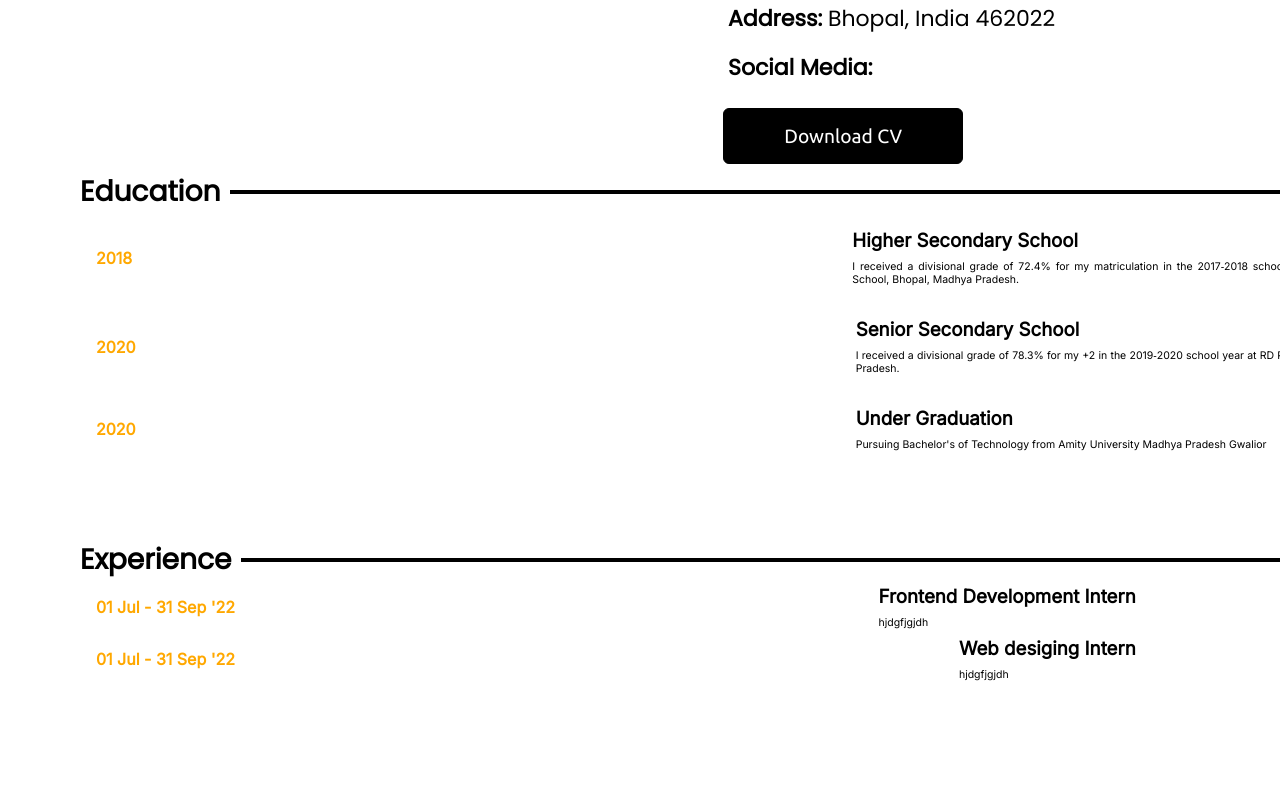
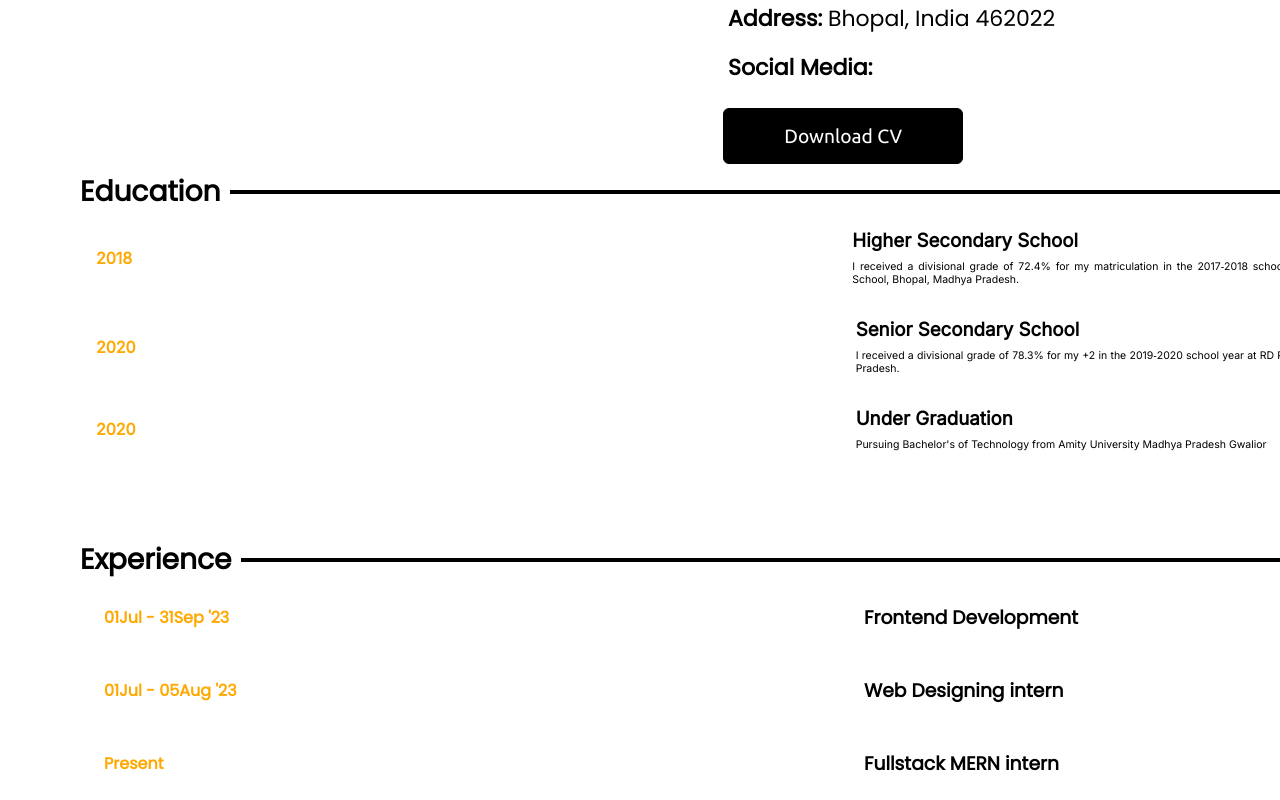
Before and after one commit to Rutuza/React-portfolio, a React (Create React App) app: page / in a window 1280 px wide. Shown: the part 709-1509 px from the top of the page. Before the commit the page ends 1394 px from the top, so only its background shows below. Built offline with nearby package versions, Linux system fonts and the light colour scheme; a web font is replaced by a local one.

Commit message:
older changes

```diff
--- a/src/App.css
+++ b/src/App.css
@@ -247,10 +247,20 @@
     padding: 0 5rem;
 }
 
+.row
+{
+    display: flex;
+    justify-content: space-between;
+    align-items: center;
+    padding: 1.5rem;
+    margin-right: 24rem;
+    font-family: 'poppins', sans-serif;
+}
+
 .intern-type
 {
     position: absolute;
-    right: 24.6rem;
+    left: 54rem;
 }
 
 
--- a/src/Assets/components/Experience.jsx
+++ b/src/Assets/components/Experience.jsx
@@ -8,23 +8,29 @@ function Experience() {
         <div className="line"></div>
     </div>
     <div className='exp-panel'>
-        <div className='std'>
-            <div className="year"><b>01 Jul - 31 Sep '22</b></div>
+        <div className="row">
+            <div className='year'><b>01Jul - 31Sep '23</b></div>
             <div className='intern-type'>
-                <h3>Frontend Development Intern</h3>
-                <div className='grade'>hjdgfjgjdh</div>
+                <h3>Frontend Development</h3>
+                <div></div>
+            </div>
+        </div>
+        <div className="row">
+            <div className='year'><b>01Jul - 05Aug '23</b></div>
+            <div className='intern-type'>
+                <h3>Web Designing intern</h3>
+                <div></div>
+            </div>
+        </div>
+        <div className="row">
+            <div className='year'><b>Present</b></div>
+            <div className='intern-type'>
+                <h3>Fullstack MERN intern</h3>
+                <div></div>
             </div>
         </div>
     </div>
-    <div className='exp-panel'>
-        <div className='std'>
-            <div className="year"><b>01 Jul - 31 Sep '22</b></div>
-            <div className='intern-type'>
-                <h3>Web desiging Intern</h3>
-                <div className='grade'>hjdgfjgjdh</div>
-            </div>
-        </div>
-    </div>
+
 
 </div>
   );
```
Also changed, not shown: src/Assets/pages/Home.jsx (+7 -7 lines), src/Assets/pages/Skills.jsx (added, +11 -0 lines).
